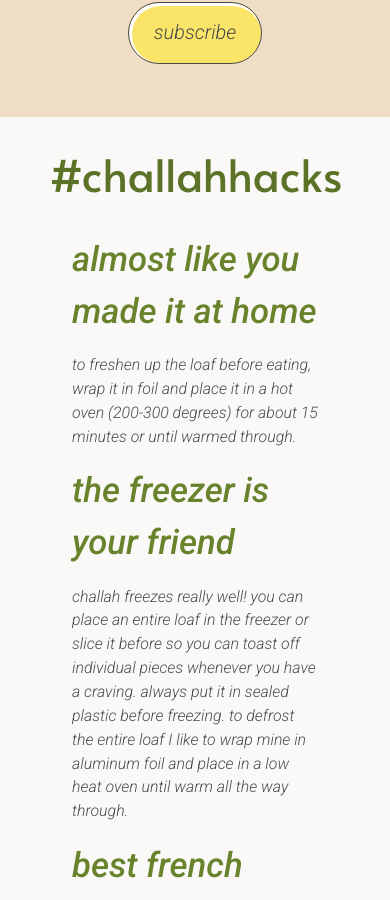
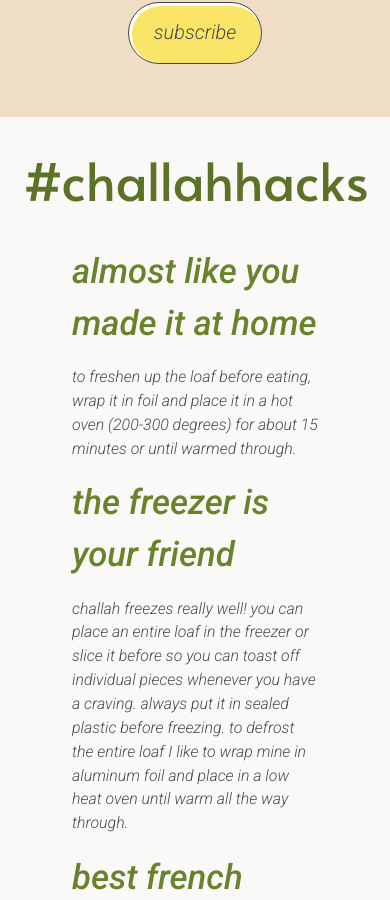
Before and after one commit to capetillo/challahlujah, a React (Create React App) app: page / in a window 390 px wide. Shown: the part 3163-4063 px from the top of the page. Built offline with nearby package versions, Linux system fonts and the light colour scheme.

Commit message:
changes font size

```diff
--- a/src/components/ChallahHacks/ChallahHacks.css
+++ b/src/components/ChallahHacks/ChallahHacks.css
@@ -38,10 +38,20 @@
   }
 
   .hacks-title {
-    font-size: calc(2.3em + 2vw);
+    font-size: calc(2.5em + 2vw);
+
   }
 
   .subheader {
     font-size: calc(2em + 0.7vw);
   }
 }
+
+@media only screen and (max-width: 812px) {
+  .hacks-title {
+    font-size: calc(2.8em + 2vw);
+
+  }
+
+
+}
```
